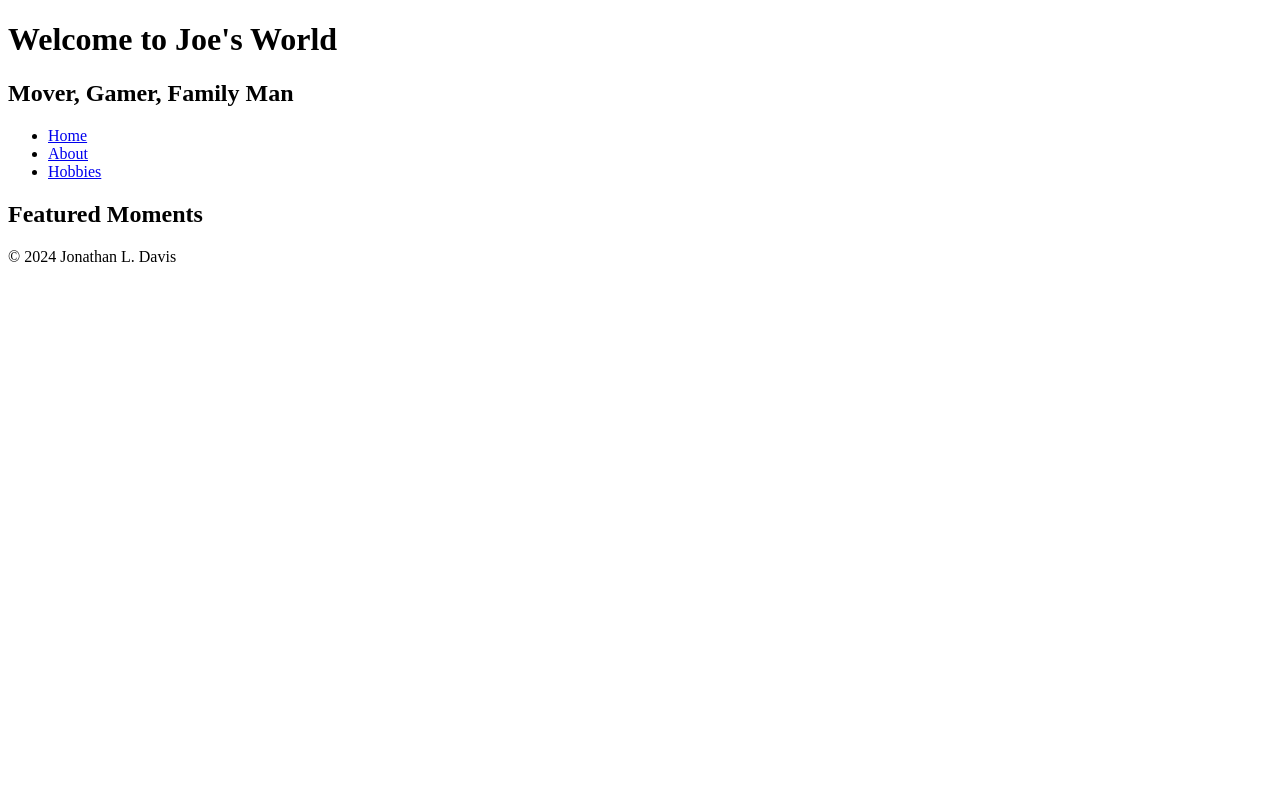
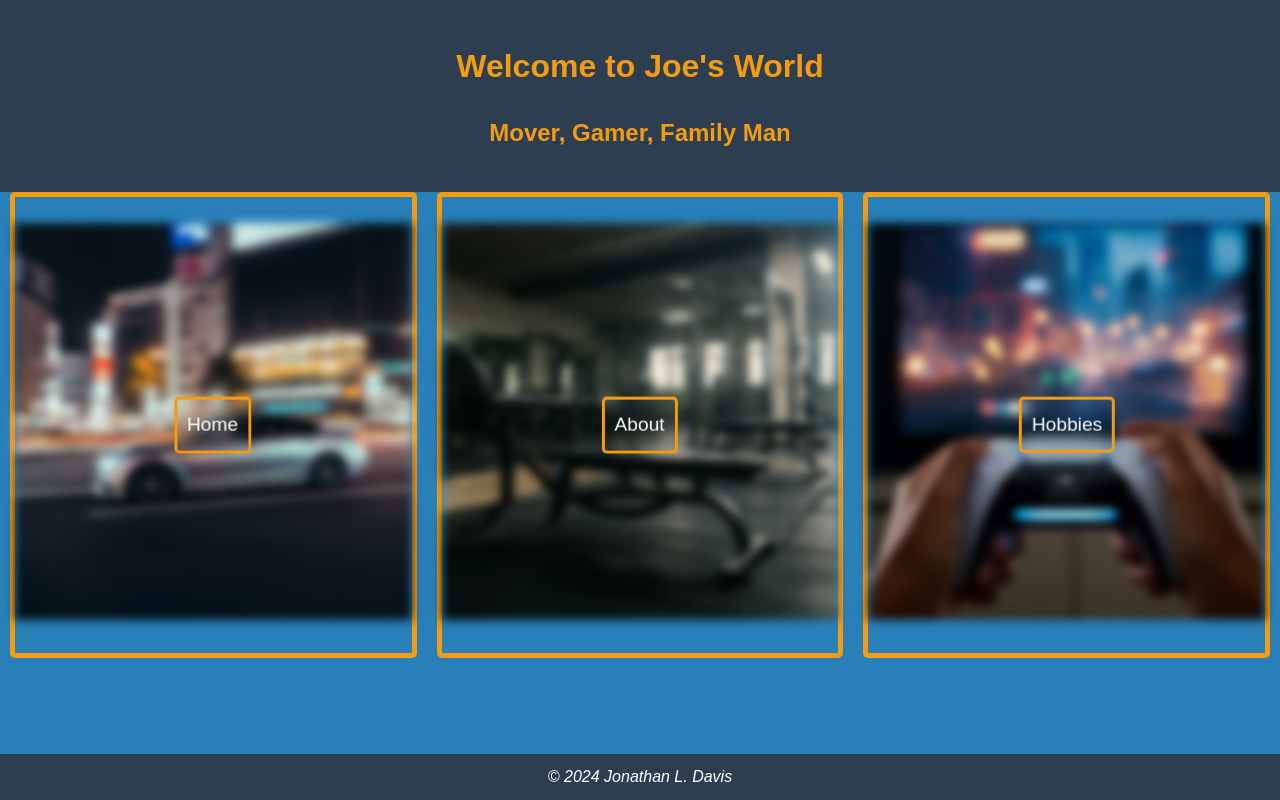
Before and after one commit to JonDavis8712/bioSite, a plain HTML site: page index.html in a window 1280 px wide. Drawn offline with Linux system fonts and the light colour scheme.

Commit message:
biosite updated

```diff
--- a/about.css
+++ b/about.css
@@ -1,4 +1,3 @@
-/* Basic Styling */
 body {
     font-family: sans-serif;
     margin: 0;
--- /dev/null
+++ b/home.css
@@ -0,0 +1,123 @@
+body {
+    font-family: sans-serif;
+    margin: 0;
+    padding: 0;
+    line-height: 1.6;
+    color: #2c3e50; /* Midnight Blue for text */
+    background-color: #2980b9; /* Deep Sky Blue for background */
+}
+
+/* Header */
+header {
+    background-color:#2c3e50; /* Orange Yellow for header */
+    color: #f39c12;
+    padding: 20px;
+    text-align: center;
+}
+
+
+/* Main Content */
+main {
+    padding: 20px;
+}
+
+#container {
+    max-width: 960px;
+    margin: 0 auto;
+    text-align: center;
+}
+
+h1, h2 {
+    color: white;
+}
+
+nav ul {
+    list-style: none;
+    margin: 0;
+    padding: 0;
+    background-color: transparent;
+    text-align: center;
+    display: flex; /* Make the items go horizontally */
+    justify-content: space-around; /* Distribute items evenly */
+}
+nav li {
+    margin: 0 10px;
+    border: 5px solid #f39c12;
+    border-radius: 5px;
+}
+
+nav a {
+    color: white;
+    text-decoration: none;
+    padding: 15px 20px;
+    border-radius: 5px;
+}
+
+.nav-item {
+    position: relative; /* For positioning the title */
+}
+
+.nav-item img {
+    width: 100%; /* Make image take up full width of container */
+    height: auto; /* Maintain aspect ratio */
+    filter: blur(5px); /* Initial blur effect */
+    transition: filter 0.3s ease; /* Smooth transition for blur */
+}
+
+.nav-item:hover img {
+    filter: blur(0); /* Remove blur on hover */
+}
+
+.nav-item .title {
+    position: absolute;
+    top: 50%;
+    left: 50%;
+    transform: translate(-50%, -50%);
+    font-size: 1.2em;
+    /* Added backdrop-filter to blur the background behind the title */
+    backdrop-filter: blur(5px);
+    padding: 10px; /* Add some padding for better visibility */
+    border-radius: 5px; /* Optional: add rounded corners */
+}
+
+.nav-item:hover .title {
+    opacity: 1; /* Show title on hover */
+}
+
+h2,h1 {
+    color: #f39c12;
+}
+.title {
+    color: rgb(255, 255, 255);
+    border: solid #f39c12;
+}
+hr {
+    border: 1px solid white; /* White horizontal rule */
+}
+
+/* Footer */
+footer {
+    background-color: #2c3e50;
+    color: white;
+    position: fixed;
+    bottom: 0;
+    width: 100%;
+    text-align: center;
+}
+
+footer p {
+    color: white;
+    font-weight: 400;
+    margin: 0;
+    padding: 10px;
+    font-style: italic;
+}
+
+footer a {
+    text-decoration: none;
+    color: white;
+}
+
+footer a:hover {
+    text-decoration: underline;
+}
--- a/index.html
+++ b/index.html
@@ -4,7 +4,7 @@
     <meta charset="UTF-8">
     <meta name="viewport" content="width=device-width, initial-scale=1.0">
     <title>Joseph Foreman - Mover & Gamer</title>
-    <link rel="stylesheet" href="LastName_Mod6_2.css">
+    <link rel="stylesheet" href="home.css">
 </head>
 <body>
 
@@ -15,21 +15,36 @@
 
     <nav>
         <ul>
-            <li><a href="index.html">Home</a></li>
-            <li><a href="about.html">About</a></li>
-            <li><a href="hobbies.html">Hobbies</a></li>
+            <li>
+                <a href="index.html">
+                    <div class="nav-item">
+                        <img id="image_1" src="./images/Gemini_Generated_Image_n4j50zn4j50zn4j5.jpg" alt="Home">
+                        <span class="title">Home</span>
+                    </div>
+                </a>
+            </li>
+            <li>
+                <a href="about.html">
+                    <div class="nav-item">
+                        <img id="image_2" src="./images/Gemini_Generated_Image_965trh965trh965t.jpg" alt="About">
+                        <span class="title">About</span>
+                    </div>
+                </a>
+            </li>
+            <li>
+                <a href="hobbies.html">
+                    <div class="nav-item">
+                        <img id="image_3" src="./images/Gemini_Generated_Image_h611s2h611s2h611.jpg" alt="Hobbies">
+                        <span class="title">Hobbies</span>
+                    </div>
+                </a>
+            </li>
         </ul>
     </nav>
 
     <main>
         <section id="hero">
             </section>
-
-        <section id="featured-moments">
-            <h2>Featured Moments</h2>
-            <div class="moments-grid">
-                </div>
-        </section>
     </main>
 
     <footer>
```
Also changed, not shown: httpsgithub.comJonDavis8712bioSite.txt (added), images/Gemini_Generated_Image_965trh965trh965t.jpg (added), images/Gemini_Generated_Image_h611s2h611s2h611.jpg (added), images/Gemini_Generated_Image_n4j50zn4j50zn4j5.jpg (added), index.css (deleted), 1 other file.
